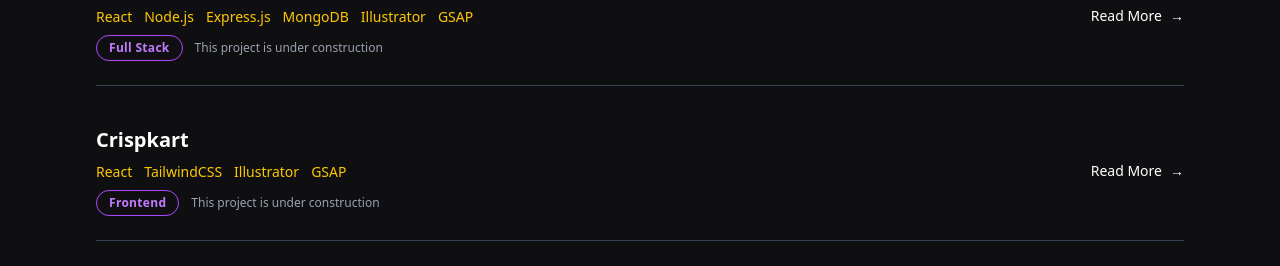
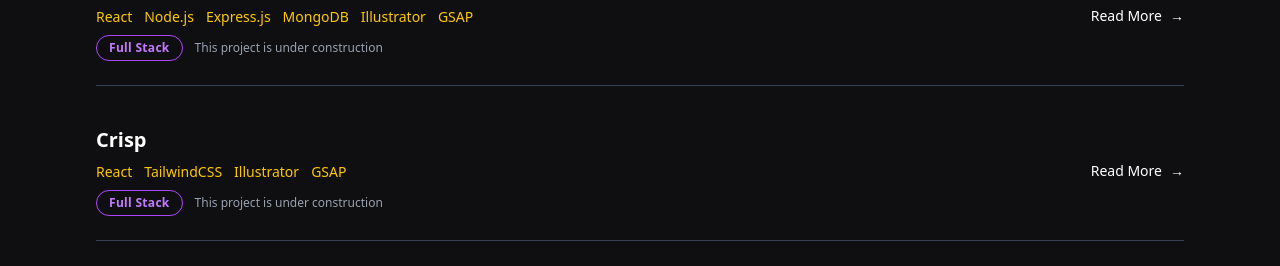
Before and after one commit to aryanchauhan07/portfolio, a React (Vite) app: page / in a window 1280 px wide. Shown: the part 2480-2746 px from the top of the page. Built offline with nearby package versions, Linux system fonts and the light colour scheme.

Commit message:
crisp update

```diff
--- a/src/sections/Projects.jsx
+++ b/src/sections/Projects.jsx
@@ -60,14 +60,13 @@ const projects = [
   },
 
   {
-    title: "Crispkart",
+    title: "Crisp",
     stack: ["React", "TailwindCSS", "Illustrator", "GSAP"],
-    category: "Frontend",
-    image: "/projects/crispkart.png",
+    category: "Full Stack",
+    image: "/projects/crisp_1.png",
     description: [
-      "Crispkart is a health-focused food ordering website designed for simplicity and wellness.",
-      "With a clean interface, smooth transitions, and intuitive flow, it makes healthy eating just a tap away.",
-      "Tap. Eat. Repeat.",
+      "Crisp AI is a full-stack fitness assistant built with the PERN stack, Gemini AI API, and Clerk authentication.",
+      "It helps users with recipes, meal tracking, and calorie insights, featuring an optimized backend and a sleek React + Tailwind dashboard with dark/light modes.",
     ],
     underConstruction: true,
     caseStudy: "#",
```
Also changed, not shown: 1 other file (tests, documents, lock files or other folders).
